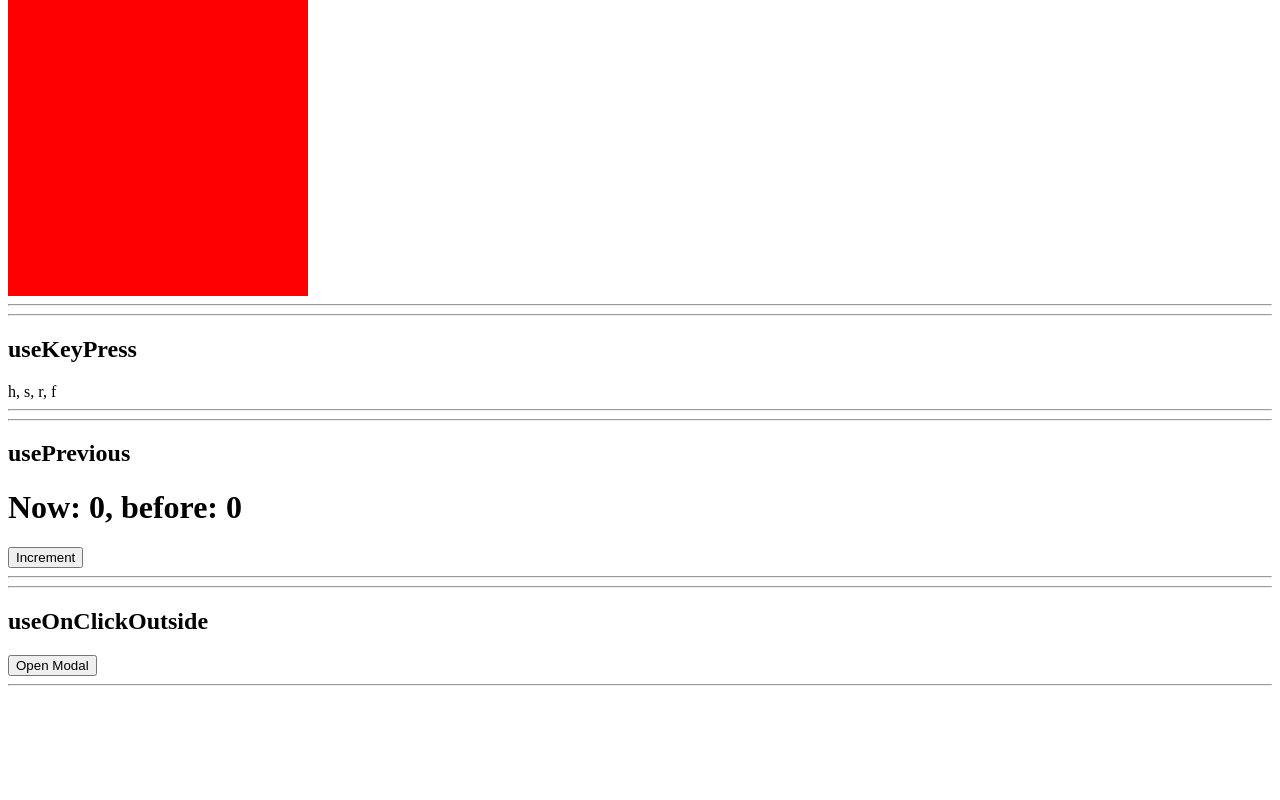
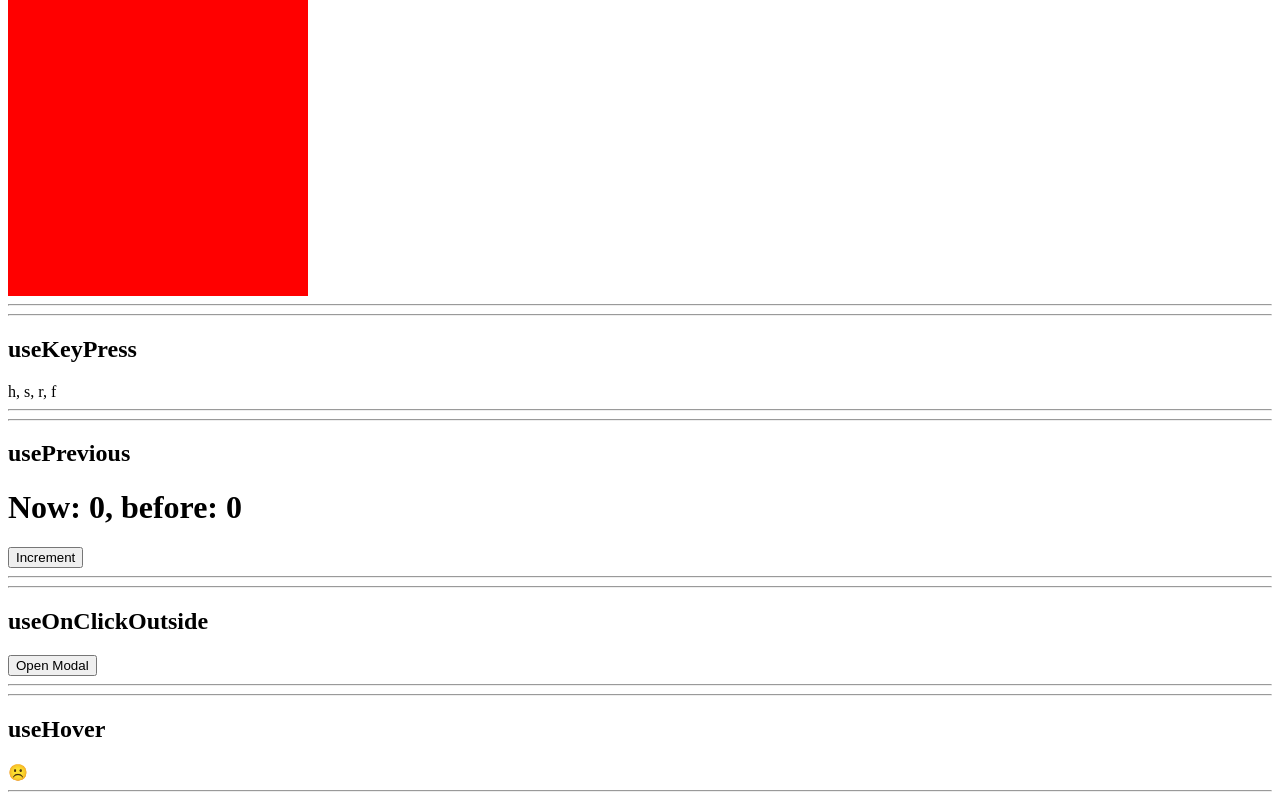
Before and after one commit to nightmarelie/react-hooks, a React (Create React App) app: page / in a window 1280 px wide. Shown: the part 1257-2057 px from the top of the page. Before the commit the page ends 1951 px from the top, so only its background shows below. Built offline with nearby package versions, Linux system fonts and the light colour scheme.

Commit message:
feat: add hover use case

```diff
--- a/src/App.tsx
+++ b/src/App.tsx
@@ -12,6 +12,7 @@ import {
   KeyPress,
   MyCounter,
   MyModal,
+  MyHover,
 } from "./components";
 
 function App() {
@@ -55,6 +56,9 @@ function App() {
       <ShowCase title="useOnClickOutside">
         <MyModal />
       </ShowCase>
+      <ShowCase title="useHover">
+        <MyHover />
+      </ShowCase>
     </div>
   );
 }
--- /dev/null
+++ b/src/components/MyHover.tsx
@@ -0,0 +1,8 @@
+import React from "react";
+import { useHover } from "../hooks";
+
+export const MyHover = () => {
+  const [hoverRef, isHovered] = useHover<HTMLDivElement>();
+
+  return <div ref={hoverRef}>{isHovered ? "😁" : "☹️"}</div>;
+};
--- a/src/components/index.ts
+++ b/src/components/index.ts
@@ -10,3 +10,4 @@ export * from "./ToggleMode";
 export * from "./KeyPress";
 export * from "./MyCounter";
 export * from "./MyModal";
+export * from "./MyHover";
```
